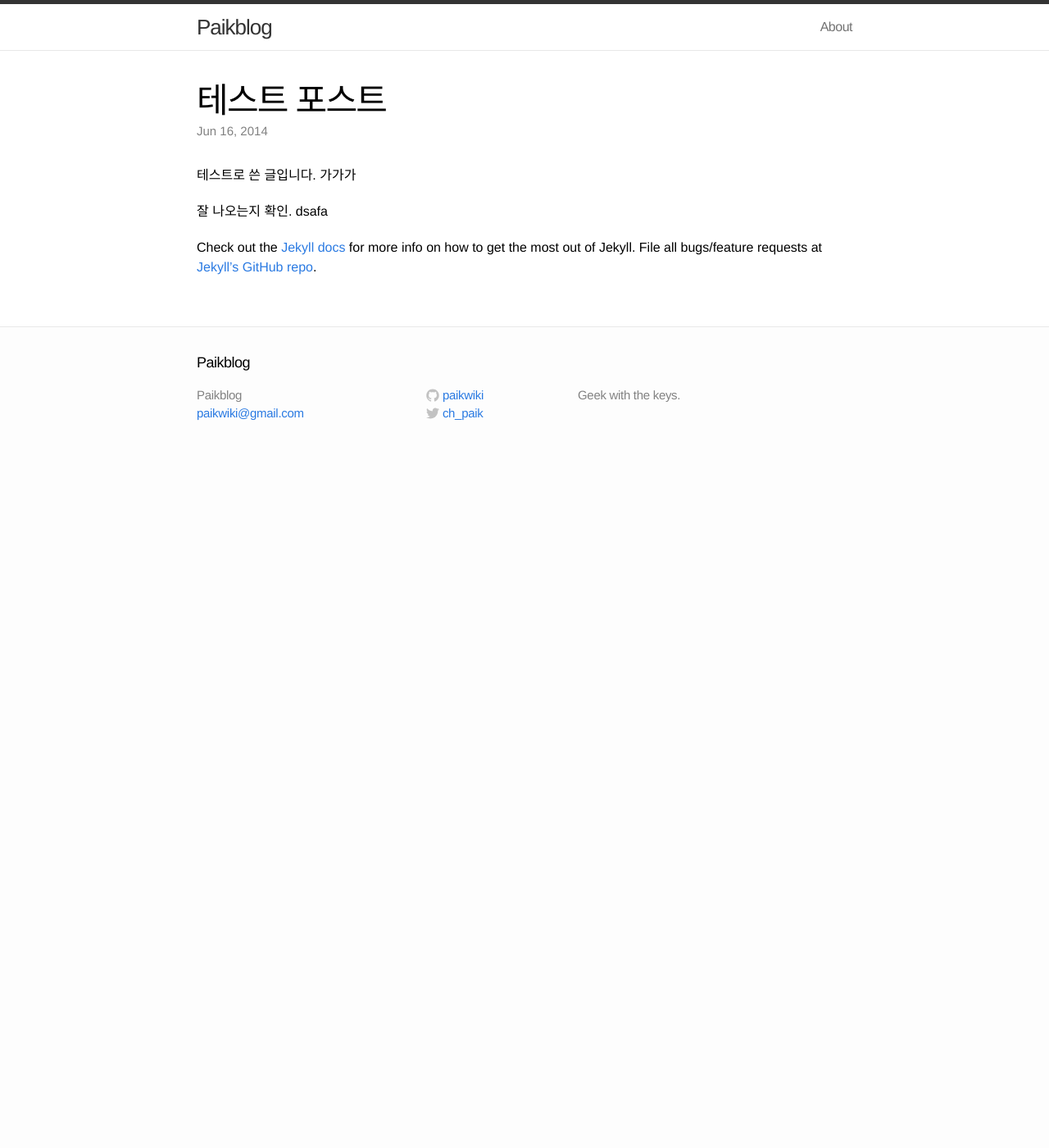
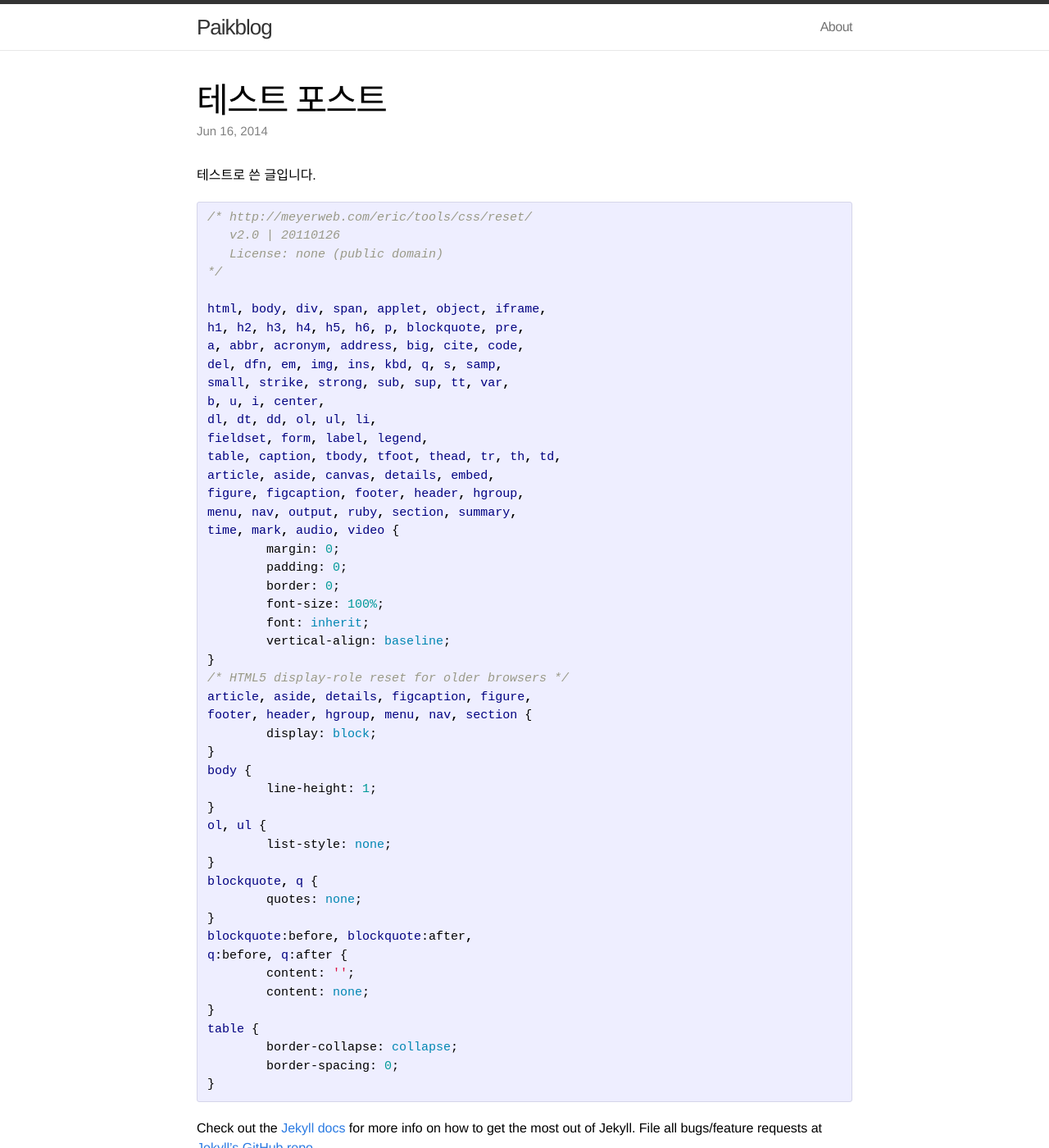
Before and after one commit to paikwiki/paikwiki.github.io, a Jekyll site: the page built from _posts/2014-06-16-test-post.markdown, in a window 1280 px wide and 1400 px high. Shown: the whole window at 82% size. Built offline with Jekyll 4.4.1, drawn with Linux system fonts in a browser that asks for light colours.

Commit message:
test systex redcarpet

````diff
--- a/_config.yml
+++ b/_config.yml
@@ -9,4 +9,9 @@
 
 # Build settings
 markdown: kramdown
+highlighter: rouge
 permalink: pretty
+
+# 마크다운 처리기
+redcarpet:
+  extensions: []
--- a/_posts/2014-06-16-test-post.markdown
+++ b/_posts/2014-06-16-test-post.markdown
@@ -4,9 +4,59 @@
 date:   2014-06-16 02:59:39
 ---
 
-테스트로 쓴 글입니다. 가가가
+테스트로 쓴 글입니다.
 
-잘 나오는지 확인. dsafa
+```css
+/* http://meyerweb.com/eric/tools/css/reset/
+   v2.0 | 20110126
+   License: none (public domain)
+*/
+
+html, body, div, span, applet, object, iframe,
+h1, h2, h3, h4, h5, h6, p, blockquote, pre,
+a, abbr, acronym, address, big, cite, code,
+del, dfn, em, img, ins, kbd, q, s, samp,
+small, strike, strong, sub, sup, tt, var,
+b, u, i, center,
+dl, dt, dd, ol, ul, li,
+fieldset, form, label, legend,
+table, caption, tbody, tfoot, thead, tr, th, td,
+article, aside, canvas, details, embed,
+figure, figcaption, footer, header, hgroup,
+menu, nav, output, ruby, section, summary,
+time, mark, audio, video {
+	margin: 0;
+	padding: 0;
+	border: 0;
+	font-size: 100%;
+	font: inherit;
+	vertical-align: baseline;
+}
+/* HTML5 display-role reset for older browsers */
+article, aside, details, figcaption, figure,
+footer, header, hgroup, menu, nav, section {
+	display: block;
+}
+body {
+	line-height: 1;
+}
+ol, ul {
+	list-style: none;
+}
+blockquote, q {
+	quotes: none;
+}
+blockquote:before, blockquote:after,
+q:before, q:after {
+	content: '';
+	content: none;
+}
+table {
+	border-collapse: collapse;
+	border-spacing: 0;
+}
+```
+
 
 Check out the [Jekyll docs][jekyll] for more info on how to get the most out of Jekyll. File all bugs/feature requests at [Jekyll's GitHub repo][jekyll-gh].
 
````
